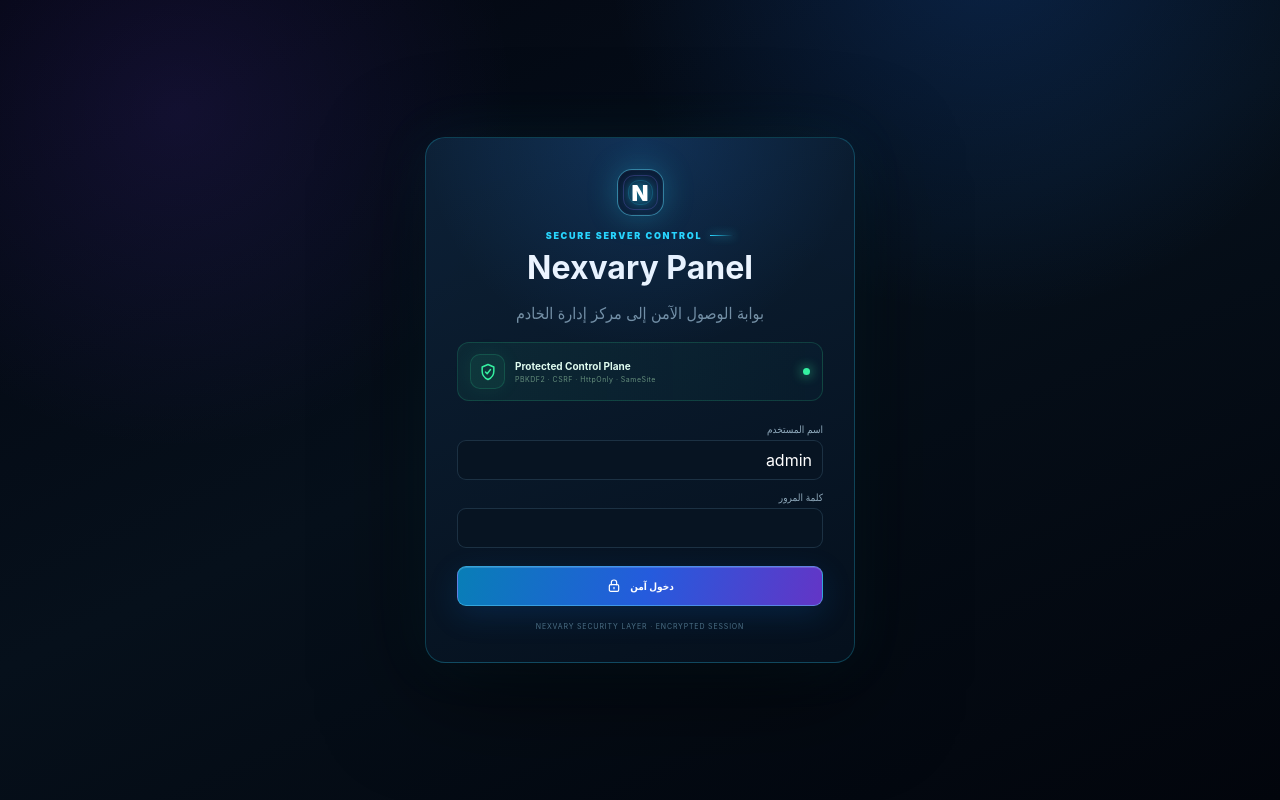
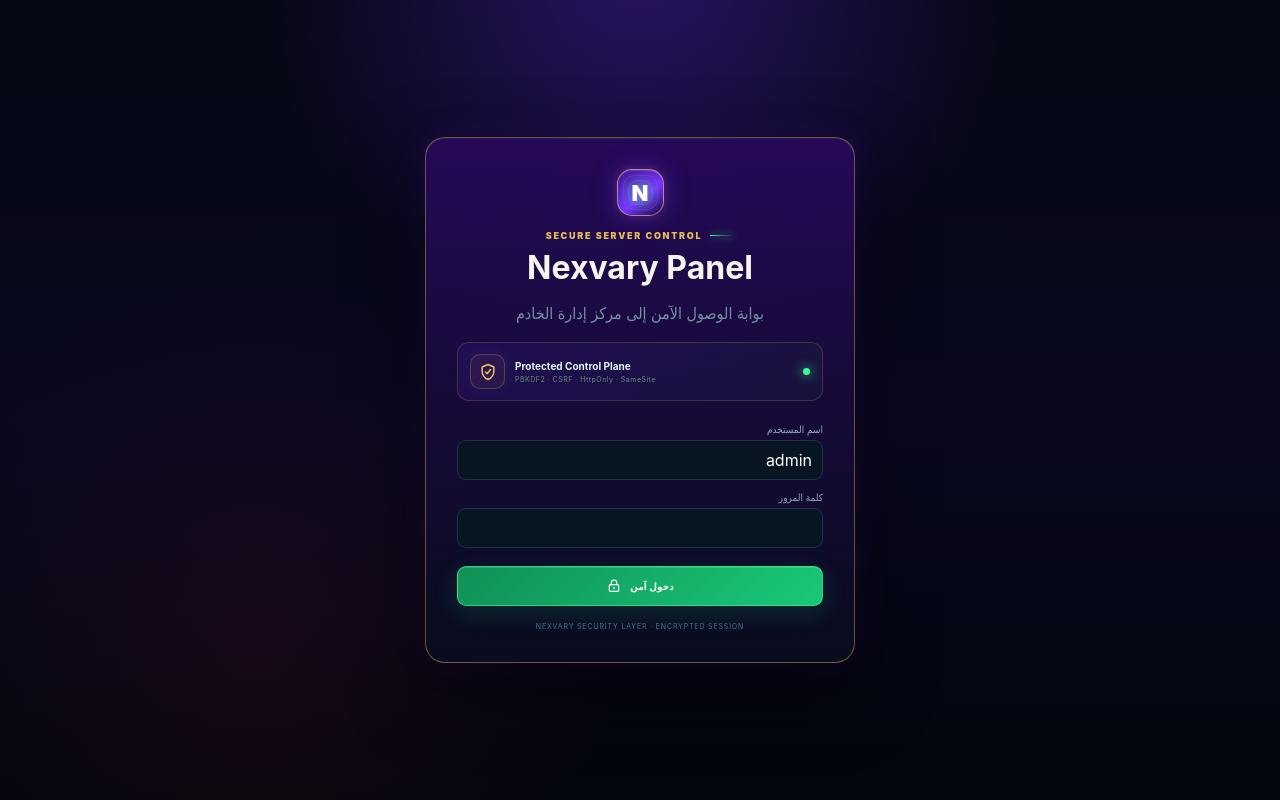
Before and after one commit to nexvary/Nexvary-Panel, a Flask app: page /login in a window 1280 px wide. Run offline with Flask 3, Linux system fonts and the light colour scheme; parts of the project's set-up code (start-up, migrations or seed data) failed here and were passed over.

Commit message:
feat(ui): apply royal electric theme to login

```diff
--- a/templates/login.html
+++ b/templates/login.html
@@ -1,2 +1,2 @@
 {% from "macros/icons.html" import icon %}
-<!doctype html><html lang="ar" dir="rtl"><head><meta charset="utf-8"><meta name="viewport" content="width=device-width,initial-scale=1,viewport-fit=cover"><meta name="theme-color" content="#030611"><title>تسجيل الدخول · Nexvary Panel</title><link rel="stylesheet" href="/static/app.css"><link rel="stylesheet" href="/static/electric.css"></head><body class="login-page"><div class="ambient ambient-a"></div><div class="ambient ambient-b"></div><div class="noise"></div><div class="login-card"><div class="brand-mark"><span>N</span></div><div class="eyebrow center"><span></span>SECURE SERVER CONTROL</div><h1>Nexvary Panel</h1><p>بوابة الوصول الآمن إلى مركز إدارة الخادم</p><div class="login-security"><span>{{icon('shield')}}</span><div><b>Protected Control Plane</b><small>PBKDF2 · CSRF · HttpOnly · SameSite</small></div><i></i></div>{% with ms=get_flashed_messages(with_categories=true) %}{% for c,m in ms %}<div class="flash {{c}}">{{m}}</div>{% endfor %}{% endwith %}<form method="post"><input type="hidden" name="csrf_token" value="{{csrf_token()}}"><label>اسم المستخدم</label><input name="username" value="admin" autocomplete="username" required><label>كلمة المرور</label><input type="password" name="password" autocomplete="current-password" required><button class="login-submit"><span>دخول آمن</span>{{icon('lock')}}</button></form><small class="login-foot">NEXVARY SECURITY LAYER · ENCRYPTED SESSION</small></div></body></html>
+<!doctype html><html lang="ar" dir="rtl"><head><meta charset="utf-8"><meta name="viewport" content="width=device-width,initial-scale=1,viewport-fit=cover"><meta name="theme-color" content="#12072c"><title>تسجيل الدخول · Nexvary Panel</title><link rel="stylesheet" href="/static/app.css"><link rel="stylesheet" href="/static/electric.css"><link rel="stylesheet" href="/static/royal-electric.css"></head><body class="login-page"><div class="ambient ambient-a"></div><div class="ambient ambient-b"></div><div class="noise"></div><div class="login-card"><div class="brand-mark"><span>N</span></div><div class="eyebrow center"><span></span>SECURE SERVER CONTROL</div><h1>Nexvary Panel</h1><p>بوابة الوصول الآمن إلى مركز إدارة الخادم</p><div class="login-security"><span>{{icon('shield')}}</span><div><b>Protected Control Plane</b><small>PBKDF2 · CSRF · HttpOnly · SameSite</small></div><i></i></div>{% with ms=get_flashed_messages(with_categories=true) %}{% for c,m in ms %}<div class="flash {{c}}">{{m}}</div>{% endfor %}{% endwith %}<form method="post"><input type="hidden" name="csrf_token" value="{{csrf_token()}}"><label>اسم المستخدم</label><input name="username" value="admin" autocomplete="username" required><label>كلمة المرور</label><input type="password" name="password" autocomplete="current-password" required><button class="login-submit"><span>دخول آمن</span>{{icon('lock')}}</button></form><small class="login-foot">NEXVARY SECURITY LAYER · ENCRYPTED SESSION</small></div></body></html>
```
